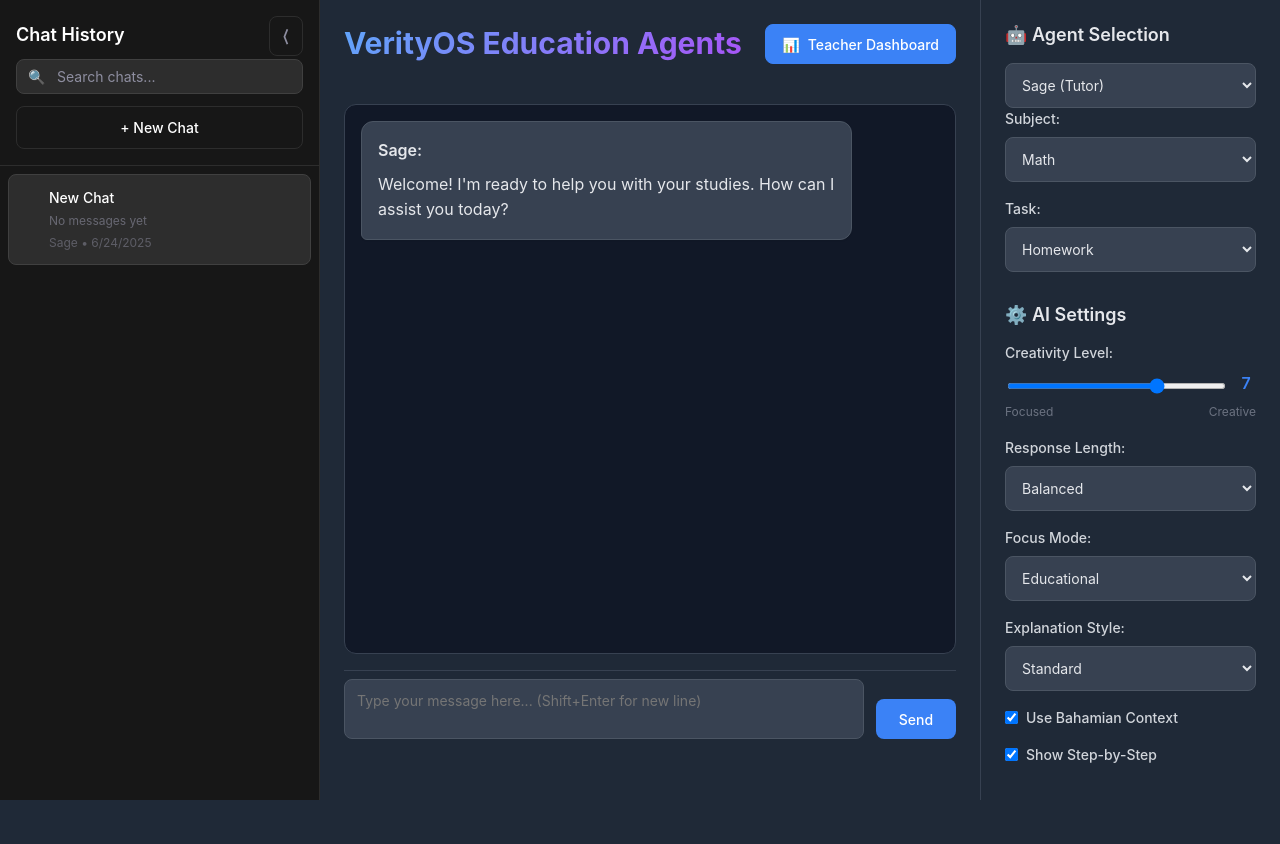
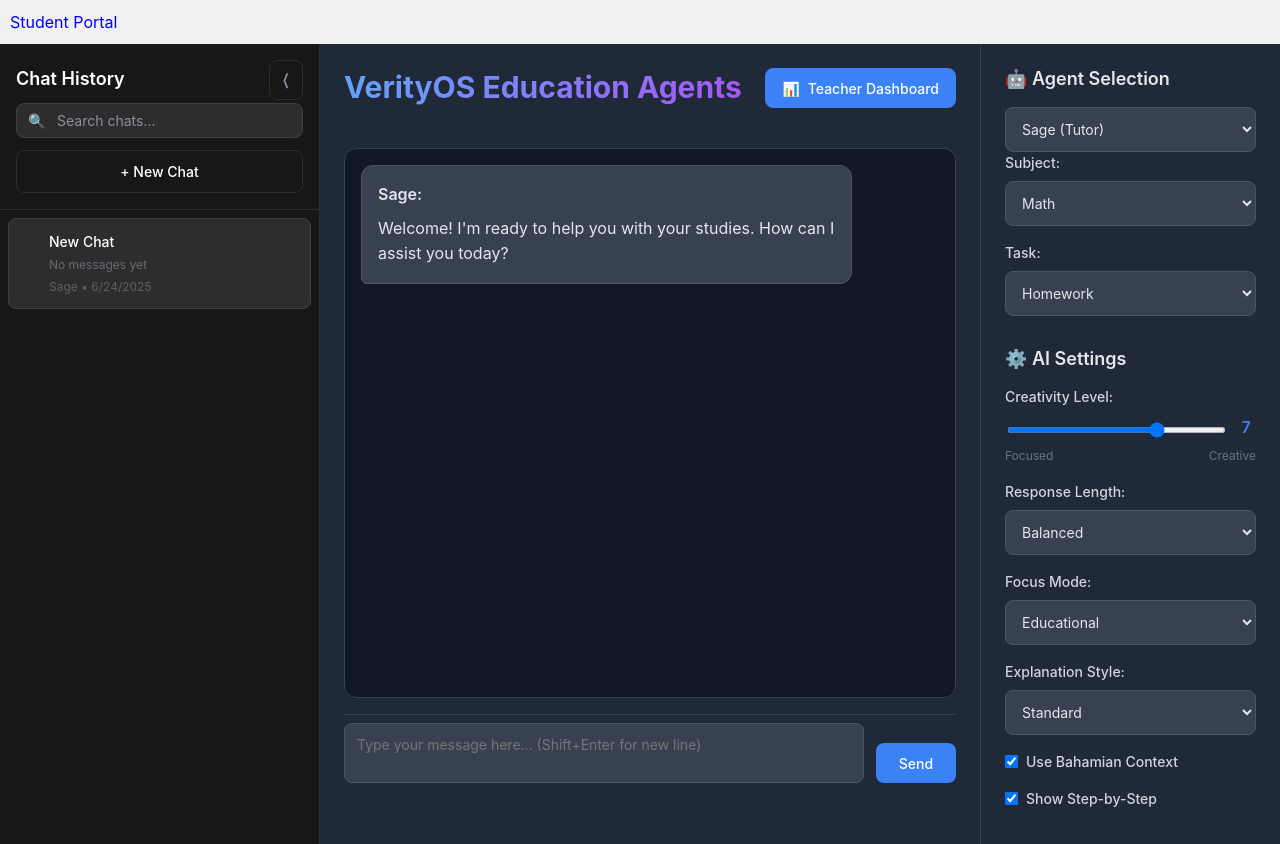
Before and after one commit to salutethegenius/verityos-education-agents, a Flask app: page / in a window 1280 px wide. Before the commit the page ends 800 px from the top, so only its background shows below. Run offline with Flask 3, Linux system fonts and the light colour scheme; some libraries are stand-ins or nearby versions.

Commit message:
Assistant checkpoint
Assistant generated file changes:
- web/templates/student_login.html: Fix login link consistency
- web/templates/agent_interface.html: Update student login link to use correct route

---

User prompt:

logins should be student-login

Replit-Commit-Author: Assistant
Replit-Commit-Session-Id: 9587ad58-3e98-4cf0-b8d3-62befb0e3892

```diff
--- a/web/templates/agent_interface.html
+++ b/web/templates/agent_interface.html
@@ -6,6 +6,9 @@
   <link rel="stylesheet" href="/static/css/style.css">
 </head>
 <body>
+  <nav style="background-color: #f0f0f0; padding: 10px;">
+    <a href="/student-login" style="text-decoration: none; color: blue;">Student Portal</a>
+  </nav>
   <div id="app-container">
     <!-- Sidebar for chat history -->
     <div id="sidebar">
```
